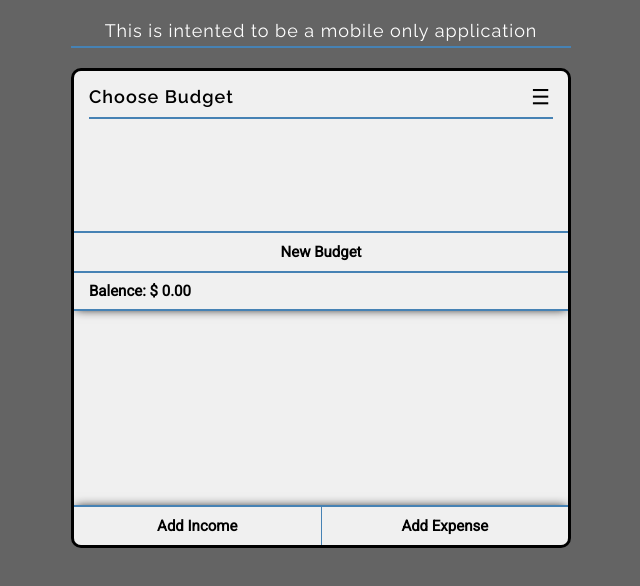
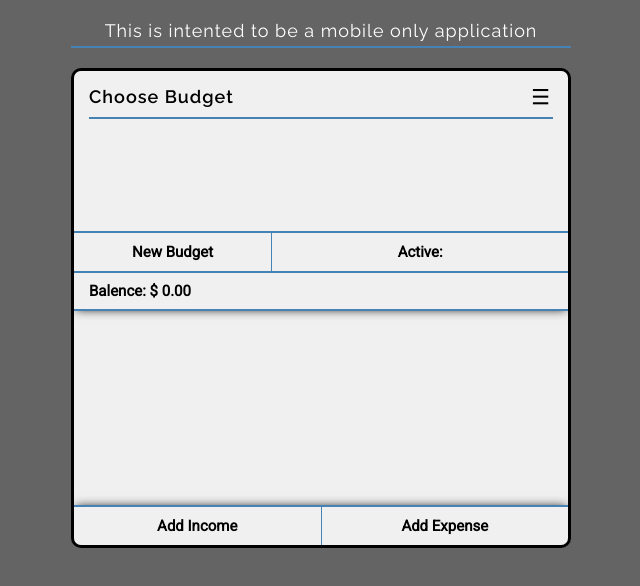
Before and after one commit to capriok/CashFlow, a React (Create React App) app: page / in a window 1280 px wide. Both pictures are taken after typing "Sample" into the empty fields and a click on the button "Proceed". Shown: the top 586 px of the page, without its empty margins (319-959 px from the left). Built offline with nearby package versions, Linux system fonts and the light colour scheme.

Commit message:
code cleanup, header-menu styling

```diff
--- a/src/App.tsx
+++ b/src/App.tsx
@@ -27,10 +27,12 @@ export const App: React.FC = () => {
     incomes: [],
     expenses: []
   })
-  const [isDeleting, setDeleting] = useState<boolean>(false)
   const [user, setUser] = useState<User>({
     isAuth: false, name: ''
   })
+  const [isDeleting, setDeleting] = useState<boolean>(
+    false
+  )
   const [isComposing, setCompose] = useState<IsComposing>({
     income: false, expense: false
   })
@@ -236,6 +238,7 @@ export const App: React.FC = () => {
             <AppHeader
               user={user}
               budgets={budgets}
+              activeBudget={activeBudget}
               setBudgets={setBudgets}
               handlebudgetSelect={handlebudgetSelect} />
             <SheetHead
--- a/src/app.scss
+++ b/src/app.scss
@@ -158,12 +158,16 @@ $main-section: rgb(215, 215, 215);
           height: 100%;
           background-color: steelblue;
         }
-        .compose-btn {
+        .menu-p {
+          flex: 1.5;
+          text-transform: capitalize;
+          font-weight: bold;
+        }
+        .menu-btn {
           all: unset;
           flex: 1;
           font-weight: bold;
           @include flex;
-          height: 30px;
           transition: all 0.05s;
           &:active {
             transition: all 0.05s;
@@ -174,8 +178,10 @@ $main-section: rgb(215, 215, 215);
       .composing-input {
         outline: none;
         border: none;
-        padding: 3px 0;
-        margin-left: 10px;
+        padding: 1px 0;
+        padding-left: 10px;
+        border-left: 2px solid steelblue;
+        border-bottom: 2px solid steelblue;
         background-color: transparent;
       }
       .budget-list {
@@ -195,13 +201,21 @@ $main-section: rgb(215, 215, 215);
           @include flex;
           justify-content: space-between;
           width: 100%;
+          margin-top: 5px;
           li {
             cursor: pointer;
+            text-transform: capitalize;
             width: fit-content;
-            padding-right: 20px;
-            padding-top: 5px;
+            padding: 1px 10px 1px 0;
             text-indent: 10px;
             list-style: none;
+            border-left: 2px solid steelblue;
+            border-bottom: 2px solid steelblue;
+            transition: all 0.05s;
+            &:active {
+              transition: all 0.05s;
+              transform: scale(0.98);
+            }
           }
           img {
             width: 20px;
--- a/src/components/app-header.tsx
+++ b/src/components/app-header.tsx
@@ -2,7 +2,7 @@ import React, { useState } from 'react'
 
 import short from 'short-uuid'
 
-import { User, BudgetItem } from '../interfaces/interfaces'
+import { User, BudgetItem, BudgetData } from '../interfaces/interfaces'
 import { SetBudgets, FormEvent } from '../types/types'
 
 import banner from '../images/head-banner.jpg'
@@ -11,13 +11,20 @@ import deletePNG from '../images/delete.png'
 
 
 interface Props {
-  user: User,
-  budgets: BudgetItem[],
-  setBudgets: SetBudgets,
+  user: User
+  budgets: BudgetItem[]
+  activeBudget: BudgetData
+  setBudgets: SetBudgets
   handlebudgetSelect: (i: number) => void
 }
 
-const AppHeader: React.FC<Props> = ({ user, budgets, setBudgets, handlebudgetSelect }) => {
+const AppHeader: React.FC<Props> = ({
+  user,
+  budgets,
+  activeBudget,
+  setBudgets,
+  handlebudgetSelect }) => {
+
   const [menuOpen, setMenu] = useState<boolean>(true)
   const [composing, setComposing] = useState<boolean>(false)
   const [budgetName, setBudgetName] = useState<string>('')
@@ -79,11 +86,16 @@ const AppHeader: React.FC<Props> = ({ user, budgets, setBudgets, handlebudgetSel
           <div className="compose-btns-cont">
             {composing
               ? <>
-                <button className="compose-btn" form="budgetForm">Create Budget</button>
+                <button className="menu-btn" form="budgetForm">Create Budget</button>
                 <div className="divider"></div>
-                <p className="compose-btn" onClick={() => setComposing(!composing)}>Cancel</p>
+                <p className="menu-btn" onClick={() => setComposing(!composing)}>Cancel</p>
               </>
-              : <p className="compose-btn" onClick={() => setComposing(!composing)}>New Budget</p>
+              :
+              <>
+                <p className="menu-btn" onClick={() => setComposing(!composing)}>New Budget</p>
+                <div className="divider"></div>
+                <p className="menu-p">Active: {activeBudget.name}</p>
+              </>
             }
           </div>
         </div>
```
Also changed, not shown: src/components/action-box.tsx (+6 -6 lines), src/components/data-sheet.tsx (+9 -8 lines), src/components/sheet-head.tsx (+8 -4 lines).
